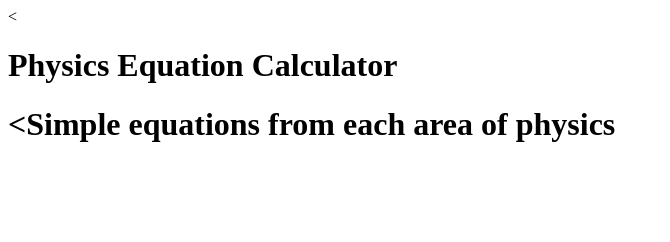
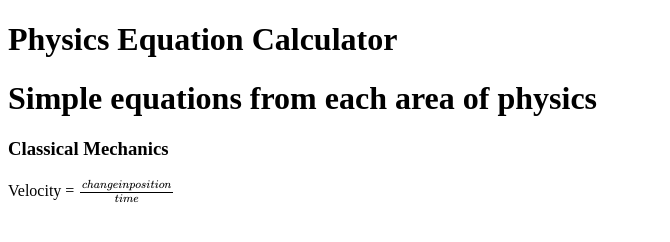
Before and after one commit to rayt90/physicsApp, a website: page index.html in a window 1280 px wide. Shown: the whole page, without its empty margins (0-670 px from the left). Drawn offline with nearby package versions, Linux system fonts and the light colour scheme; some packages are replaced by stand-ins of ours.

Commit message:
Installed MathJax and MathJs. Wrote first equation in html

```diff
--- a/index.html
+++ b/index.html
@@ -3,14 +3,24 @@
   <head>
     <meta charset="utf-8">
     <meta name="viewport" content="width=device-width, initial-scale=1">
+    <script type="text/javascript" async
+  src="https://cdnjs.cloudflare.com/ajax/libs/mathjax/2.7.5/MathJax.js?config=TeX-MML-AM_CHTML">
+</script>
     <title>Physics Calculator</title>
   </head>
   <body>
-    <<header>
+    <header>
       <h1>Physics Equation Calculator<h1>
-        <<span>Simple equations from each area of physics</span>
+        <span>Simple equations from each area of physics</span>
     </header>
-    <div class="container">
+    <div class="container" id="mechanics">
+      <h3>Classical Mechanics</h3>
+      <div class="row">
+        <label>
+          Velocity = \(change in position \over time\)
+        </label>
+        </div>
       </div>
+
   </body>
 </html>
--- a/package.json
+++ b/package.json
@@ -18,6 +18,8 @@
   "homepage": "https://github.com/rayt90/physicsApp#readme",
   "dependencies": {
     "bootstrap": "^4.3.1",
+    "browser-sync": "^2.26.3",
+    "mathjax": "^2.7.5",
     "mathjs": "^5.9.0"
   }
 }
```
Also changed, not shown: 2 other files.
